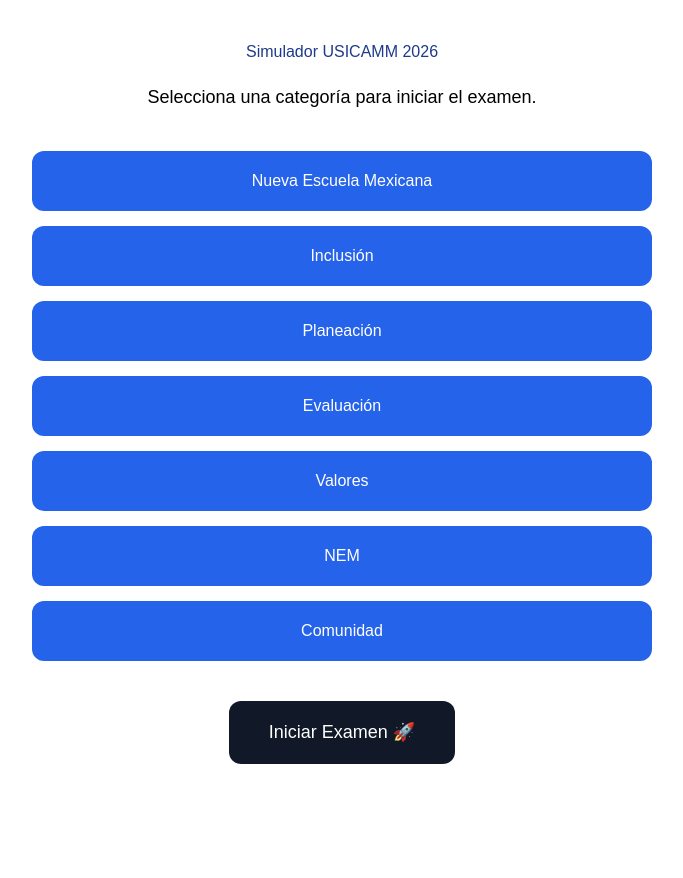
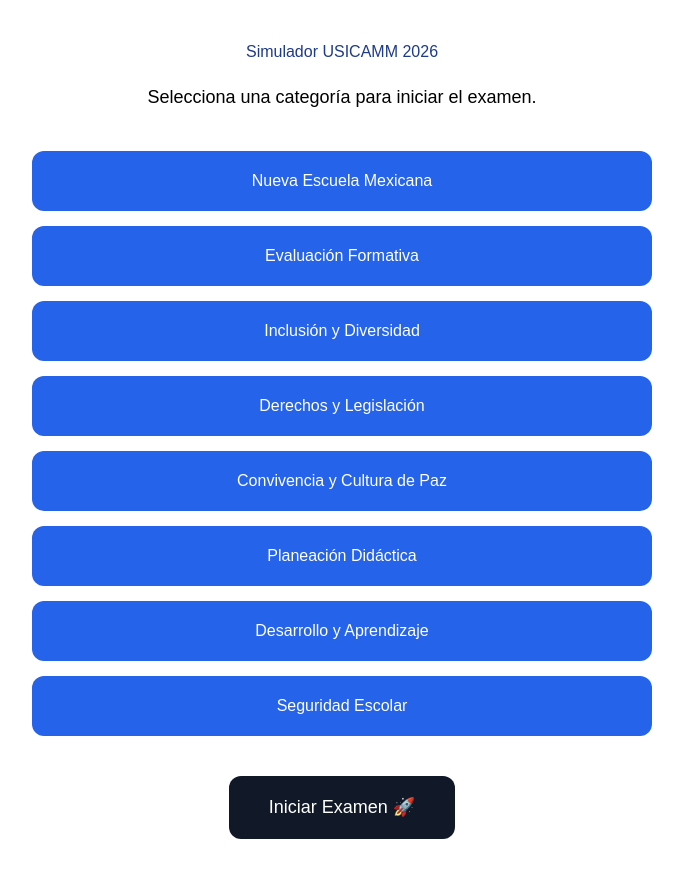
Before and after one commit to aidabereniceh-a11y/usicamm-platform, a React (Vite) app: page /simulador-usicamm-2026 in a window 1280 px wide. Shown: the whole page, without its empty margins (298-981 px from the left). Before the commit the page ends 804 px from the top, so only its background shows below. Built offline with nearby package versions, Linux system fonts and the light colour scheme.

Commit message:
Update categories in SimuladorUsicamm2026

```diff
--- a/src/pages/SimuladorUsicamm2026.jsx
+++ b/src/pages/SimuladorUsicamm2026.jsx
@@ -30,14 +30,15 @@
   // CATEGORÍAS
 
   const categorias = [
-    "Nueva Escuela Mexicana",
-    "Inclusión",
-    "Planeación",
-    "Evaluación",
-    "Valores",
-    "NEM",
-    "Comunidad",
-  ];
+  "Nueva Escuela Mexicana",
+  "Evaluación Formativa",
+  "Inclusión y Diversidad",
+  "Derechos y Legislación",
+  "Convivencia y Cultura de Paz",
+  "Planeación Didáctica",
+  "Desarrollo y Aprendizaje",
+  "Seguridad Escolar",
+];
 
   // INICIAR EXAMEN
 
```
